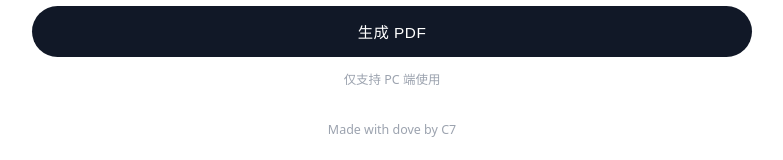
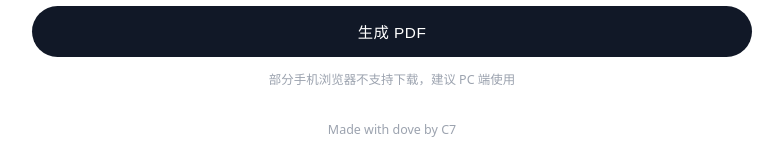
Before and after one commit to Shiina18/ygo-proxy-generator, a website built with Vite: page index.html in a window 1280 px wide. Shown: the part 394-554 px from the top of the page, without its empty margins (248-1031 px from the left). Built offline with nearby package versions, Linux system fonts and the light colour scheme.

Commit message:
chore: 更新提示

```diff
--- a/src/app.html
+++ b/src/app.html
@@ -46,7 +46,7 @@
     <button type="button" id="generate-btn" class="primary-button">
       生成 PDF
     </button>
-    <p class="desktop-only-warning">仅支持 PC 端使用</p>
+    <p class="desktop-only-warning">部分手机浏览器不支持下载，建议 PC 端使用</p>
   </div>
   <p id="message" class="message"></p>
   <div id="errors" class="errors" hidden></div>
```
